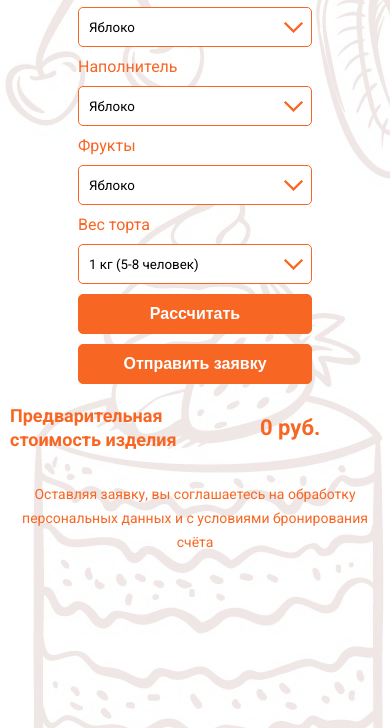
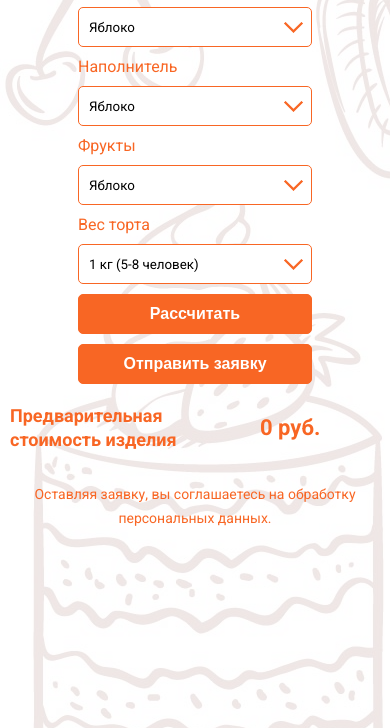
Before and after one commit to AlexZubareff/CakeCalculator, a plain HTML site: page index.html in a window 390 px wide. Shown: the part 116-844 px from the top of the page. Drawn offline with Linux system fonts and the light colour scheme.

Commit message:
поправил адаптив для формы ввода данных пользователя и изменил надпись о соглашении

```diff
--- a/index.html
+++ b/index.html
@@ -85,9 +85,9 @@
     </div>
     <p class="calc__conditions">
       Оставляя заявку, вы соглашаетесь на
-      <span class="calc__conditions--accent-orange">обработку персональных данных</span>
-      и с
-      <span class="calc__conditions--accent-orange">условиями бронирования счёта</span>
+      <span class="calc__conditions--accent-orange">обработку персональных данных.</span>
+      <!-- и с
+      <span class="calc__conditions--accent-orange">условиями бронирования счёта</span> -->
     </p>
   </section>
   <script src="js/cake-calc-service.js"></script>
--- a/scss/blocks/calc.scss
+++ b/scss/blocks/calc.scss
@@ -26,12 +26,11 @@
 
   margin: 100px auto;
   position: fixed;
-  // height: 300px;
-  // width: 350px;
   background-color: $background_gray;
   color: $accent_orange;
   border: 2px solid $accent_orange;
   border-radius: 5px;
+padding: 16px;
   z-index: 1;
 
   &__content {
@@ -425,7 +424,6 @@
 
 @media screen and (max-width: 320px) {
   .alert-dialog {
-
     height: 100px;
     width: 200px;
 
@@ -435,7 +433,6 @@
   }
 
   .data-dialog {
-
     padding: 10px;
 
     &__content {
```
Also changed, not shown: css/style.css, 1 other file.
